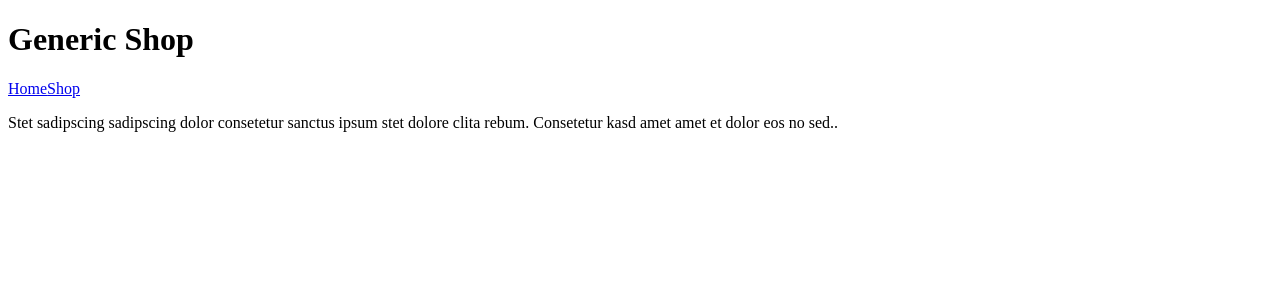
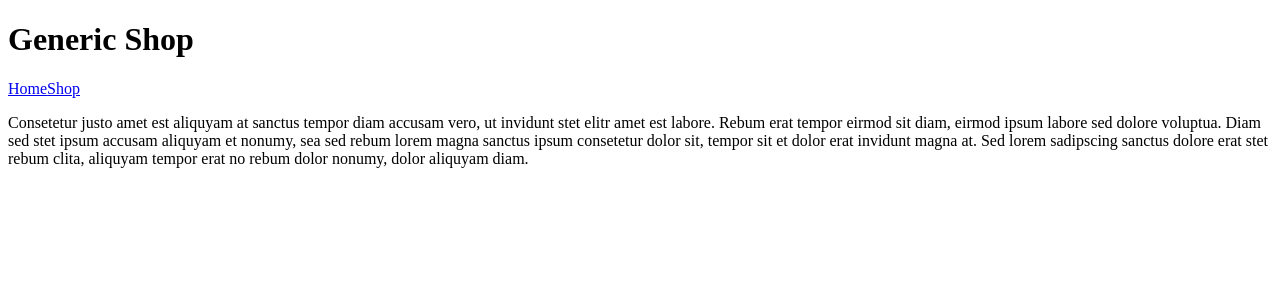
Before and after one commit to almeida-91/shopping-cart, a React (Create React App) app: page / in a window 1280 px wide. Shown: the top 300 px of the page. Built offline with nearby package versions, Linux system fonts and the light colour scheme.

Commit message:
Add rendering tests

```diff
--- a/src/components/Home.js
+++ b/src/components/Home.js
@@ -4,8 +4,13 @@ const HomePage = () => {
   return (
     <div>
       <p>
-        Stet sadipscing sadipscing dolor consetetur sanctus ipsum stet dolore
-        clita rebum. Consetetur kasd amet amet et dolor eos no sed..
+        Consetetur justo amet est aliquyam at sanctus tempor diam accusam vero,
+        ut invidunt stet elitr amet est labore. Rebum erat tempor eirmod sit
+        diam, eirmod ipsum labore sed dolore voluptua. Diam sed stet ipsum
+        accusam aliquyam et nonumy, sea sed rebum lorem magna sanctus ipsum
+        consetetur dolor sit, tempor sit et dolor erat invidunt magna at. Sed
+        lorem sadipscing sanctus dolore erat stet rebum clita, aliquyam tempor
+        erat no rebum dolor nonumy, dolor aliquyam diam.
       </p>
     </div>
   );
--- a/src/components/Shop.js
+++ b/src/components/Shop.js
@@ -3,17 +3,17 @@ import React, { useState } from "react";
 const Shop = () => {
   const item1 = {
     name: "Generic Item",
-    price: "19,99$",
+    price: 19.99,
   };
 
   const item2 = {
     name: "Less Generic Item",
-    price: "24,99$",
+    price: 24.99,
   };
 
   const item3 = {
     name: "Not a Generic Item",
-    price: "29,99$",
+    price: 29.99,
   };
 
   const addItemToCart = (item, quant) => {
@@ -40,7 +40,7 @@ const Shop = () => {
   const listItems = itemList.map((item) => (
     <div>
       <li>{item.name}</li>
-      <li>{item.price}</li>
+      <li>{item.price + "$"}</li>
       <label htmlFor="numberOfItems">How many?</label>
       <input
         type="number"
@@ -63,7 +63,9 @@ const Shop = () => {
 
   return (
     <div>
-      <div>Shopping Cart: {shopCart.length}</div>
+      <div>
+        Shopping Cart: {shopCart.length} <button>Checkout</button>
+      </div>
       <div>{listItems}</div>
     </div>
   );
```
Also changed, not shown: 1 other file (tests, documents, lock files or other folders).
